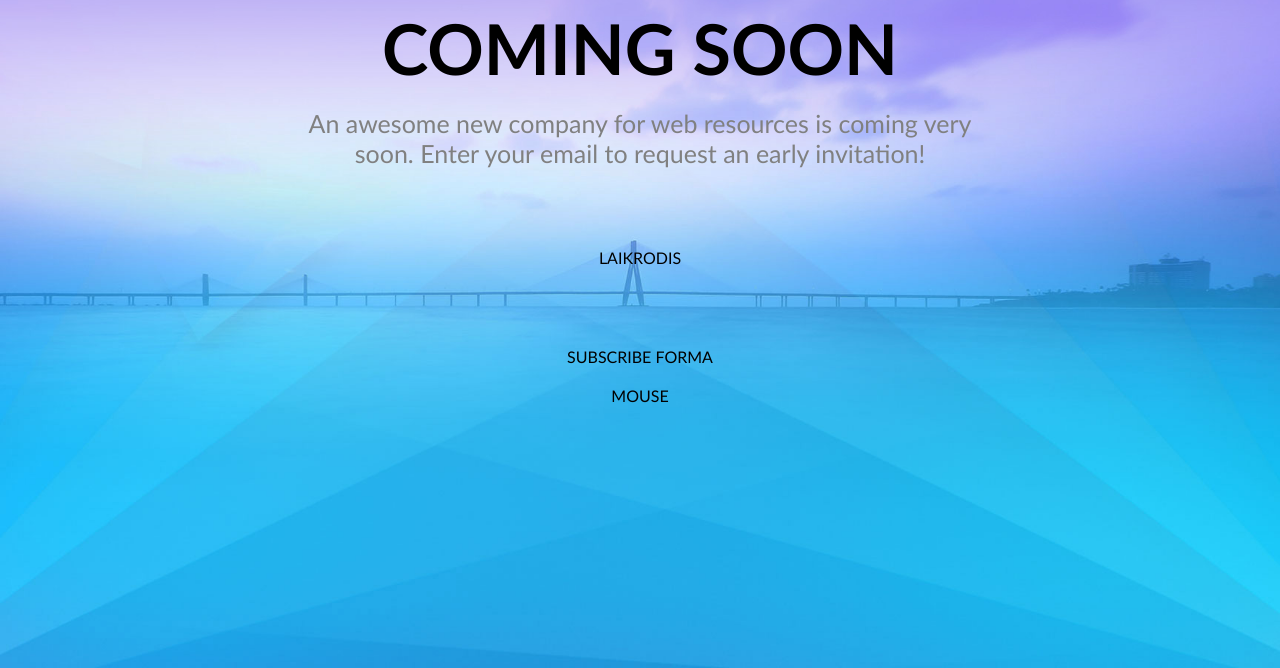
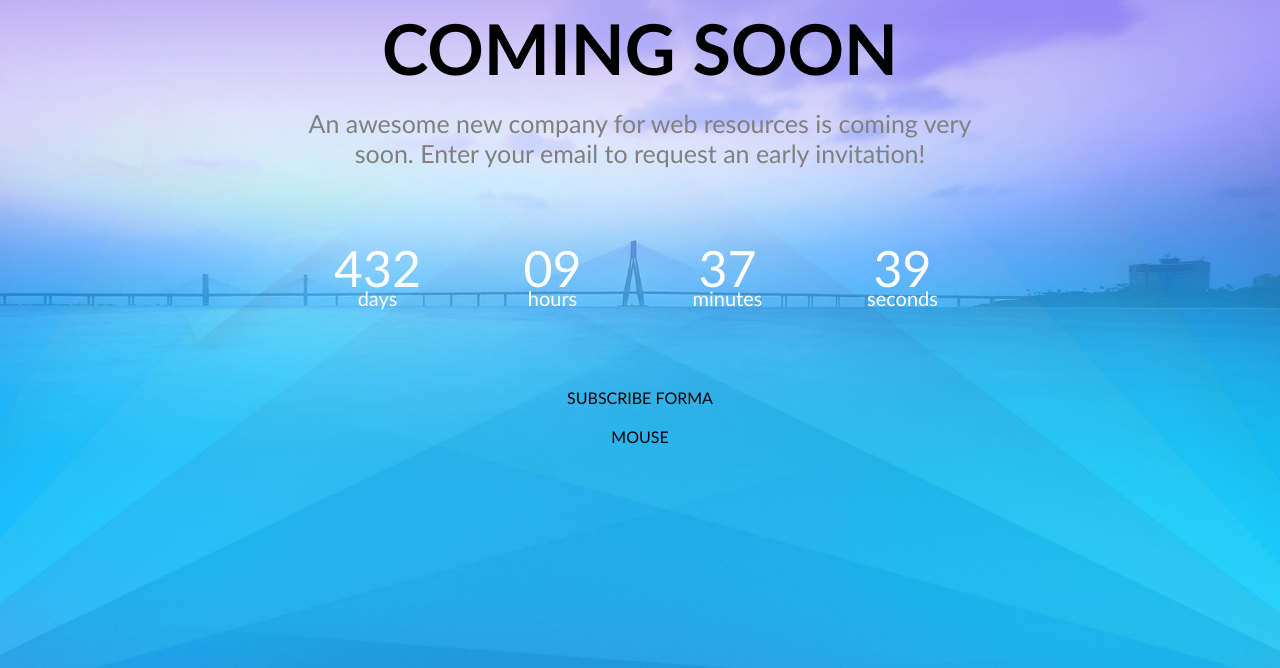
Before and after one commit to gerulisss/coming-soon, a plain HTML site: page index.html in a window 1280 px wide. Shown: the part 132-800 px from the top of the page. Drawn offline with Linux system fonts and the light colour scheme.

Commit message:
Clock #3

```diff
--- /dev/null
+++ b/css/clock.css
@@ -0,0 +1,31 @@
+.clock {
+    display: inline-block;
+    width: 100%;
+    color: white;
+}
+
+.clock > .time {
+    display: inline-block;
+    width: 25%;
+    float: left;
+}
+
+.clock > .time > .value {
+    display: inline-block;
+    width: 100%;
+    font-size: 50px;
+    line-height: 40px;
+}
+
+.clock > .time > .title {
+    display: inline-block;
+    width: 100%;
+    font-size: 20px;
+    line-height: 20px;
+}
+
+@media (max-width: 600px) {
+    .clock > .time {
+        width: 50%;
+        margin-bottom: 40px;
+}
--- a/index.html
+++ b/index.html
@@ -5,6 +5,7 @@
     <meta name="viewport" content="width=device-width, initial-scale=1.0">
     <meta http-equiv="X-UA-Compatible" content="ie=edge">
     <link rel="stylesheet" href="./css/font-awesome.css">
+    <link rel="stylesheet" href="./css/clock.css">
     <link rel="stylesheet" href="./css/progress-bar.css">
     <link rel="stylesheet" href="./css/main.css">
     <title>Coming soon</title>
@@ -17,9 +18,23 @@
     <p>An awesome new company for web resources is coming very soon.
         Enter your email to request an early invitation!</p>
         <div class="clock">
-            LAIKRODIS
+            <div class="time">
+                <div class="value">432</div>
+                <div class="title">days</div>
         </div>
-
+        <div class="time">
+                <div class="value">09</div>
+                <div class="title">hours</div>
+        </div>
+        <div class="time">
+                <div class="value">37</div>
+                <div class="title">minutes</div>
+        </div>
+        <div class="time">
+                <div class="value">39</div>
+                <div class="title">seconds</div>
+        </div>
+    </div>
         <form>
             SUBSCRIBE FORMA
         </form>
```
